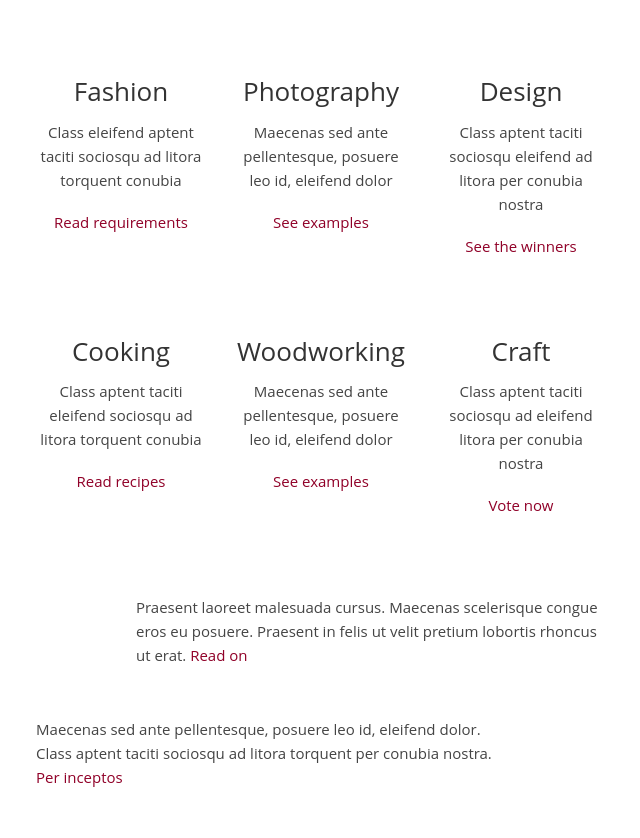
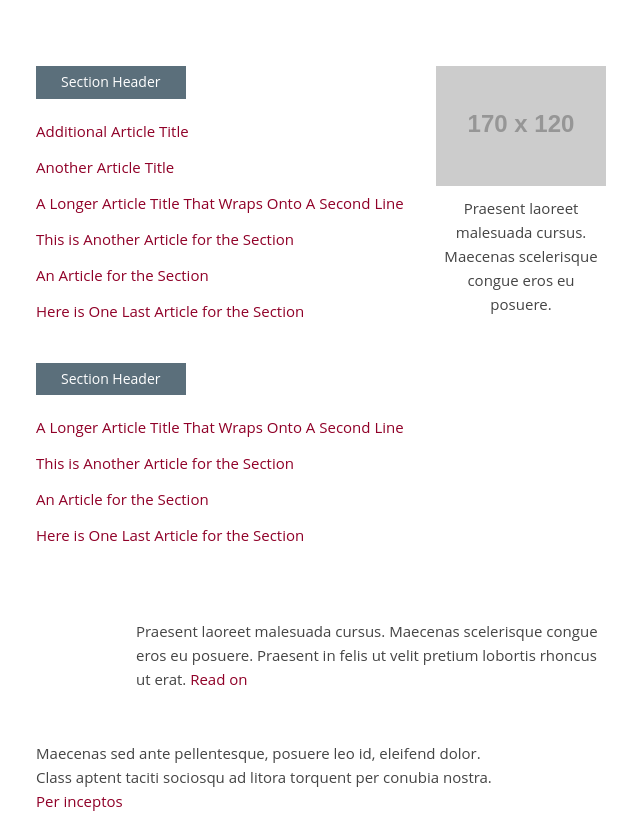
Before and after one commit to michaeldfoley/fordham-enews-template, a website: page app/index.html in a window 1280 px wide. Shown: the part 1220-2058 px from the top of the page, without its empty margins (319-959 px from the left). Before the commit the page ends 2034 px from the top, so only its background shows below. Drawn offline with Linux system fonts and the light colour scheme; placeholder pictures from the web are drawn by us.

Commit message:
added additional news sections

```diff
--- a/app/index.html
+++ b/app/index.html
@@ -228,19 +228,48 @@
 						<![endif]-->
 					</td>
 				</tr>
+
 				<tr>
 					<td class="three-column">
 						<!--[if (gte mso 9)|(IE)]>
 						<table width="100%">
 						<tr>
-						<td width="200" valign="top">
+						<td width="400" valign="top">
 						<![endif]-->
-						<table class="column">
+						<table class="column-2">
 							<tr>
 								<td class="inner contents">
-									<h3>Fashion</h3>
-									<p>Class eleifend aptent taciti sociosqu ad litora torquent conubia</p>
-									<p><a href="#">Read requirements</a></p>
+									<div class="section-header">
+  									Section Header
+									</div>
+									<ul class="section-list">
+  									<li>
+  									  <a href="#">Additional Article Title</a></li>
+  									<li>
+  									  <a href="#">Another Article Title</a></li>
+  									<li>
+  									  <a href="#">A Longer Article Title That Wraps Onto A Second Line</a></li>
+  									<li>
+  									  <a href="#">This is Another Article for the Section</a></li>
+  									<li>
+  									  <a href="#">An Article for the Section</a></li>
+  									<li>
+  									  <a href="#">Here is One Last Article for the Section</a></li>
+									</ul>
+
+									<div class="section-header">
+  									Section Header
+									</div>
+									<ul class="section-list" style="Margin-bottom: 0;">
+  									<li>
+  									  <a href="#">A Longer Article Title That Wraps Onto A Second Line</a></li>
+  									<li>
+  									  <a href="#">This is Another Article for the Section</a></li>
+  									<li>
+  									  <a href="#">An Article for the Section</a></li>
+  									<li>
+  									  <a href="#">Here is One Last Article for the Section</a></li>
+									</ul>
 								</td>
 							</tr>
 						</table>
@@ -249,61 +278,19 @@
 						<![endif]-->
 						<table class="column">
 							<tr>
-								<td class="inner contents">
-									<h3>Photography</h3>
-									<p>Maecenas sed ante pellentesque, posuere leo id, eleifend dolor</p>
-									<p><a href="#">See examples</a></p>
-								</td>
-							</tr>
-						</table>
-						<!--[if (gte mso 9)|(IE)]>
-						</td><td width="200" valign="top">
-						<![endif]-->
-						<table class="column">
-							<tr>
-								<td class="inner contents">
-									<h3>Design</h3>
-									<p>Class aptent taciti sociosqu eleifend ad litora per conubia nostra</p>
-									<p><a href="#">See the winners</a></p>
-								</td>
-							</tr>
-						</table>
-						<!--[if (gte mso 9)|(IE)]>
-						</td>
-						</tr>
-						<tr>
-						<td width="200" valign="top">
-						<![endif]-->
-						<table class="column">
-							<tr>
-								<td class="inner contents">
-									<h3>Cooking</h3>
-									<p>Class aptent taciti eleifend sociosqu ad litora torquent conubia</p>
-									<p><a href="#">Read recipes</a></p>
-								</td>
-							</tr>
-						</table>
-						<!--[if (gte mso 9)|(IE)]>
-						</td><td width="200" valign="top">
-						<![endif]-->
-						<table class="column">
-							<tr>
-								<td class="inner contents">
-									<h3>Woodworking</h3>
-									<p>Maecenas sed ante pellentesque, posuere leo id, eleifend dolor</p>
-									<p><a href="#">See examples</a></p>
-								</td>
-							</tr>
-						</table>
-						<!--[if (gte mso 9)|(IE)]>
-						</td><td width="200" valign="top">
-						<![endif]-->
-						<table class="column">
-							<tr>
-								<td class="inner contents">
-									<h3>Craft</h3>
-									<p>Class aptent taciti sociosqu ad eleifend litora per conubia nostra</p>
-									<p><a href="#">Vote now</a></p>
+								<td class="inner">
+									<table class="contents">
+										<tr>
+											<td>
+												<img src="http://placehold.it/170x120" width="180" alt="" />
+											</td>
+										</tr>
+										<tr>
+											<td class="text">
+												Praesent laoreet malesuada cursus. Maecenas scelerisque congue eros eu posuere.
+											</td>
+										</tr>
+									</table>
 								</td>
 							</tr>
 						</table>
@@ -314,6 +301,7 @@
 						<![endif]-->
 					</td>
 				</tr>
+
 				<tr>
 					<td class="sidebar">
 						<!--[if (gte mso 9)|(IE)]>
--- a/app/scss/_grid.scss
+++ b/app/scss/_grid.scss
@@ -112,14 +112,14 @@
 
 	.column {
 		max-width: 200px;
+
+  	.contents {
+    	text-align: center;
+  	}
 	}
 
 	.column-2 {
   	max-width: 400px;
-	}
-
-	.contents {
-  	text-align: center;
 	}
 
 	img {
--- /dev/null
+++ b/app/scss/_section.scss
@@ -0,0 +1,53 @@
+//
+//  Section
+//  ---------------------------------
+
+
+// Section Header
+//---------------------
+
+.section-header {
+  background-color: #5b6f7b;
+  color: $btn-color;
+  display: inline;
+  display: inline-block;
+  font-weight: $font-weight-base;
+  padding-top: 5px;
+  padding-bottom: 5px;
+  padding-left: 25px;
+  padding-right: 25px;
+  Margin-bottom: 20px;
+  text-align: center;
+  font-size: floor($font-size-base*.95);
+
+  a {
+    color: $btn-color;
+  }
+
+  @media screen and (max-width: 600px) {
+    Margin-left: -15px;
+    padding-left: 15px;
+    padding-right: 25px;
+  }
+}
+
+
+// Section List
+//---------------------
+
+.section-list {
+  list-style: none;
+  Margin-left: 0;
+  Margin-right: 0;
+  Margin-bottom: 40px;
+  padding-left:0;
+  padding-right:0;
+
+  li {
+    Margin-bottom: 12px;
+
+    &:last-child {
+      padding-bottom:0;
+    }
+  }
+}
--- a/app/scss/style.scss
+++ b/app/scss/style.scss
@@ -20,3 +20,4 @@
 // Sections
 @import "header";
 @import "featured";
+@import "section";
```
Also changed, not shown: app/css/style.css.
